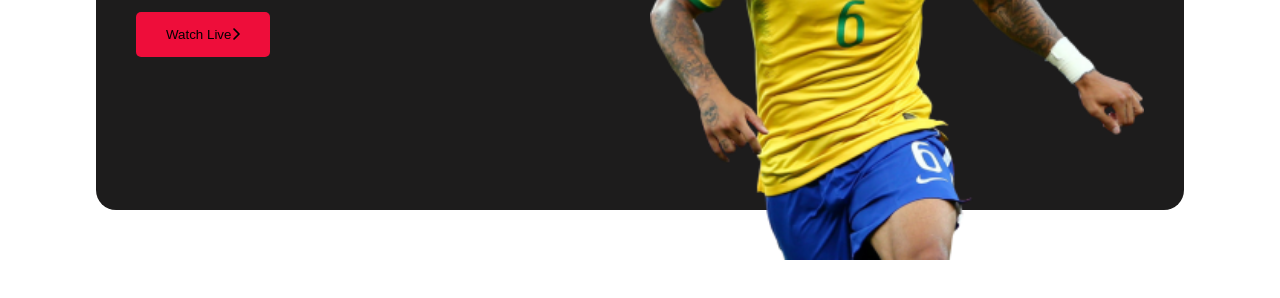
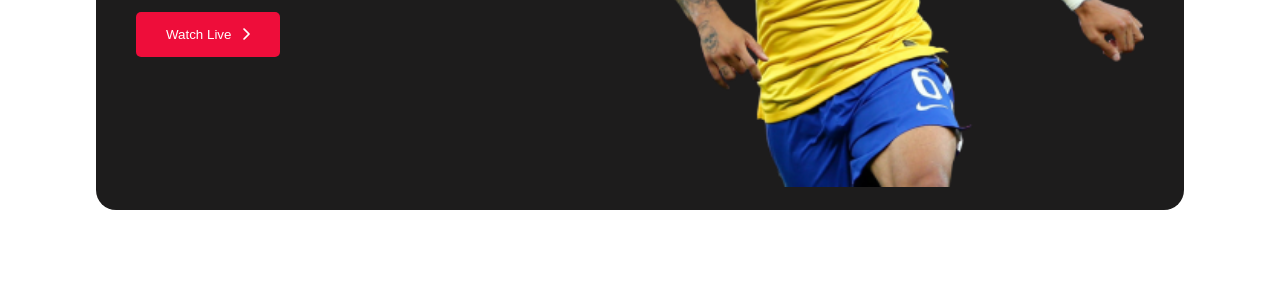
Before and after one commit to hasanshanto01/football-fever, a plain HTML site: page index.html in a window 1280 px wide. Shown: the part 380-678 px from the top of the page. Drawn offline with nearby package versions, Linux system fonts and the light colour scheme.

Commit message:
header modified

```diff
--- a/css/style.css
+++ b/css/style.css
@@ -25,8 +25,6 @@ main {
 
 .container {
     width: 85%;
-    /* background-color: red; */
-    height: 300px;
     margin: 0 auto;
 }
 
@@ -35,10 +33,11 @@ main {
     background-color: var(--mod-crimson);
     padding: 15px 30px;
     border-radius: 5px;
+    color: white;
 }
 
 
-/* header section styles */
+/* title styles */
 .title {
     width: 100%;
     height: 70vh;
@@ -52,6 +51,7 @@ main {
 
 .title-content {
     width: 50%;
+    /* height: 100%; */
     color: white;
     padding: 10px;
 }
@@ -66,9 +66,13 @@ main {
     margin: 15px 0;
 }
 
+.btn>.fa-chevron-right {
+    margin-left: 10px;
+}
+
+
 .title-img {
     width: 50%;
-    height: 400px;
     padding: 10px;
 }
 
```
Also changed, not shown: index.html (+1 -0 lines).
